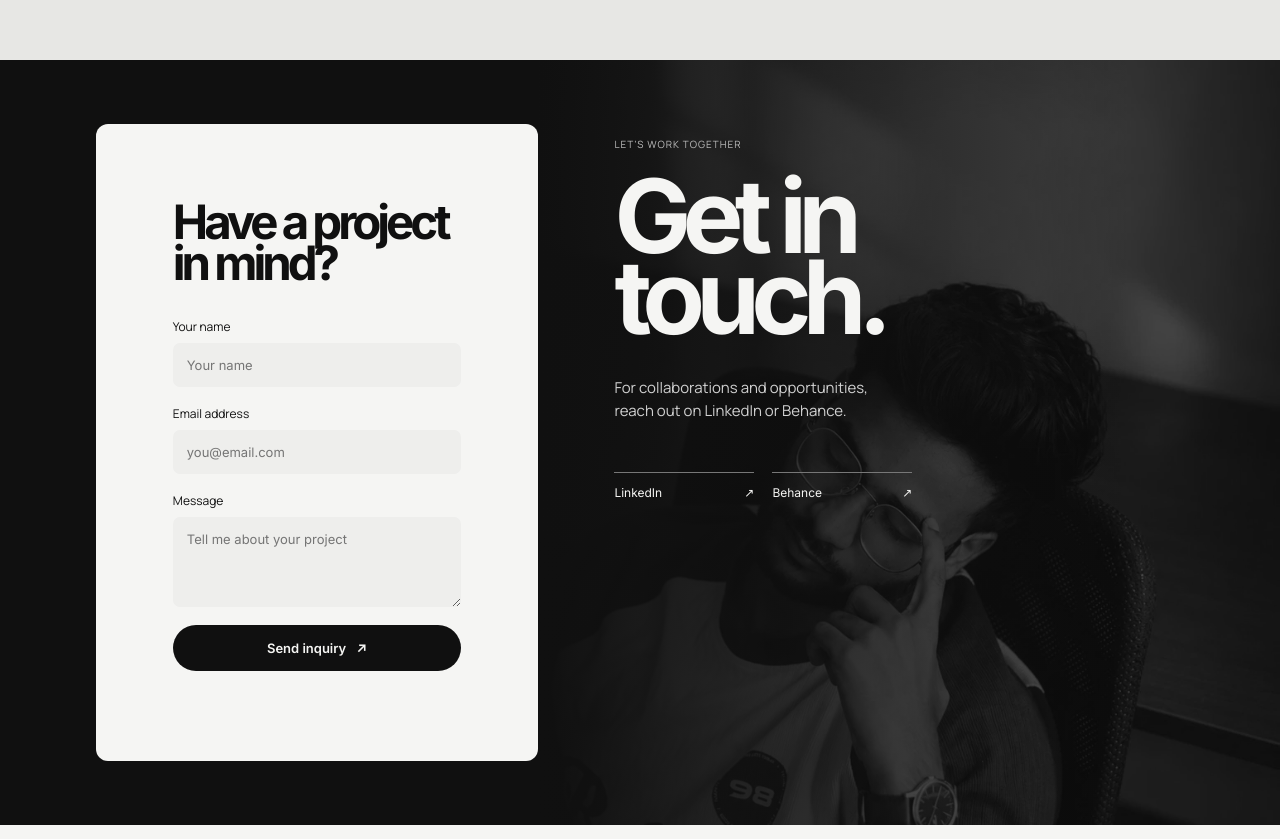
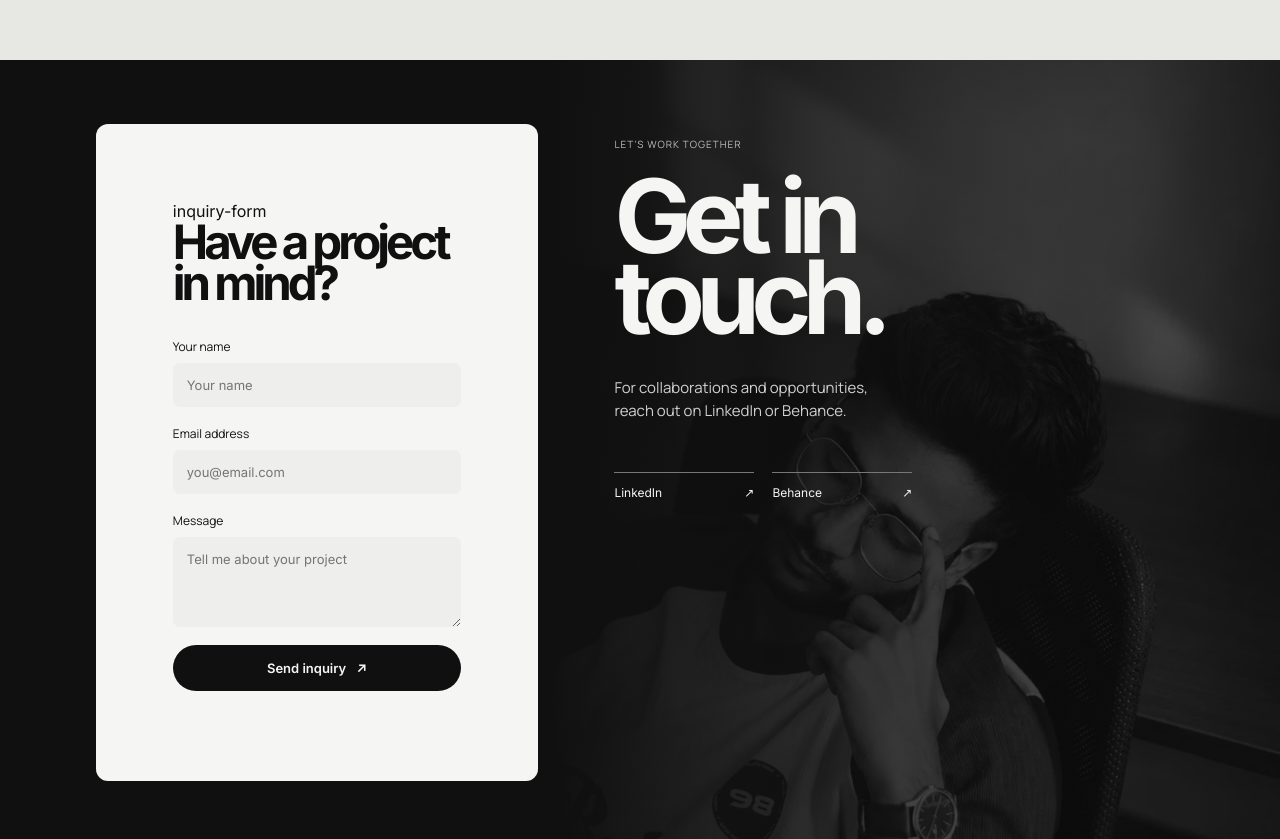
Before and after one commit to satish14359/Portfolio-, a plain HTML site: page index.html in a window 1280 px wide. Shown: the part 3800-4639 px from the top of the page. Drawn offline with Linux system fonts and the light colour scheme.

Commit message:
Update index.html

```diff
--- a/index.html
+++ b/index.html
@@ -160,7 +160,7 @@
 			</section>
 
 			<section class="contact" id="contact">
-				<div class="contact-form">
+				<div class="contact-form">inquiry-form
 					<h2>Have a project<br>in mind?</h2>
 					<form id="inquiry-form">
 						<label>
```
